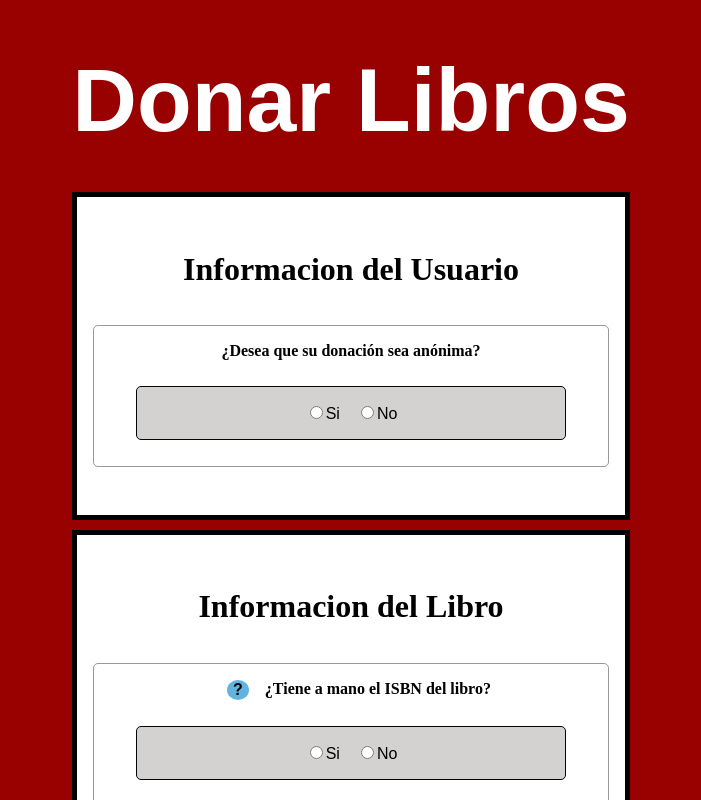
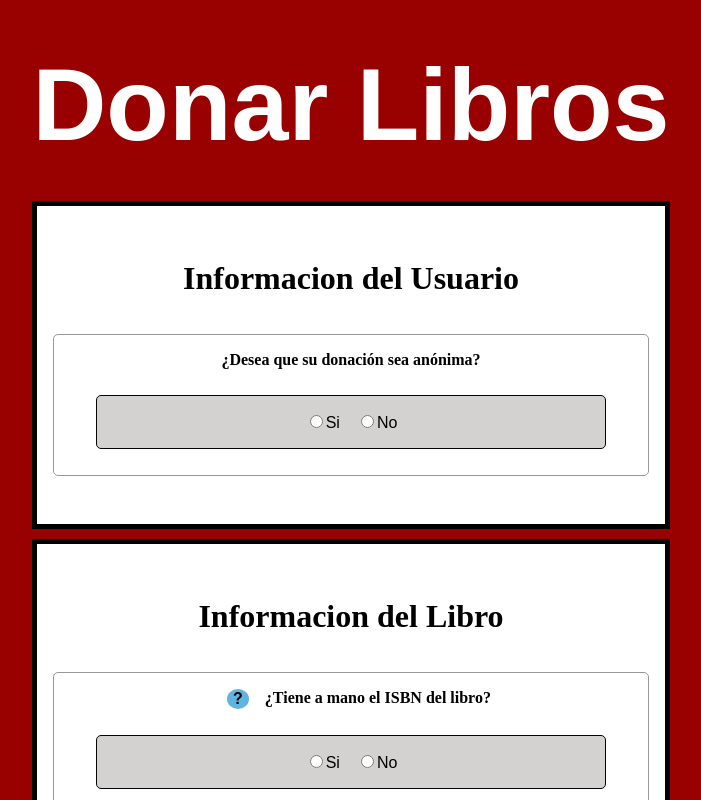
Before and after one commit to notos15/dlp-donacion-13_11, a Next.js app: page / in a window 1280 px wide. Shown: the top 800 px of the page, without its empty margins (289-990 px from the left). Built offline with nearby package versions, Linux system fonts and the light colour scheme.

Commit message:
probando

```diff
--- a/app/globals.css
+++ b/app/globals.css
@@ -15,10 +15,10 @@ html {
   display: flex;
   justify-content: center;
   align-items: center;
-  height: 8vh;
+  height: 7vh;
   font-weight:bold;
   font-family:Arial;
-  font-size: 7vw; /* 8% del ancho de la ventana */
+  font-size: 8vw; /* 8% del ancho de la ventana */
   text-align: center;
   width: 100%; /* Se adapta al ancho de su contenedor */
   max-width: 100%; /* Asegura que no se desborde */
```
